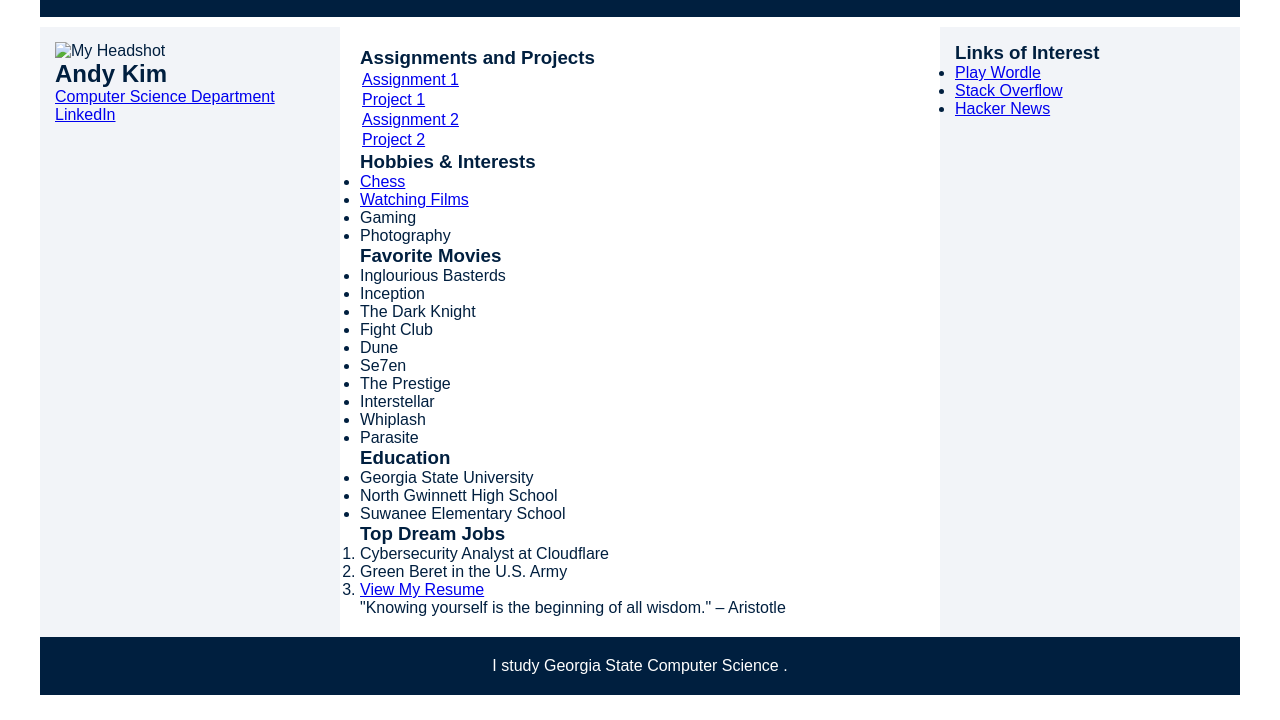
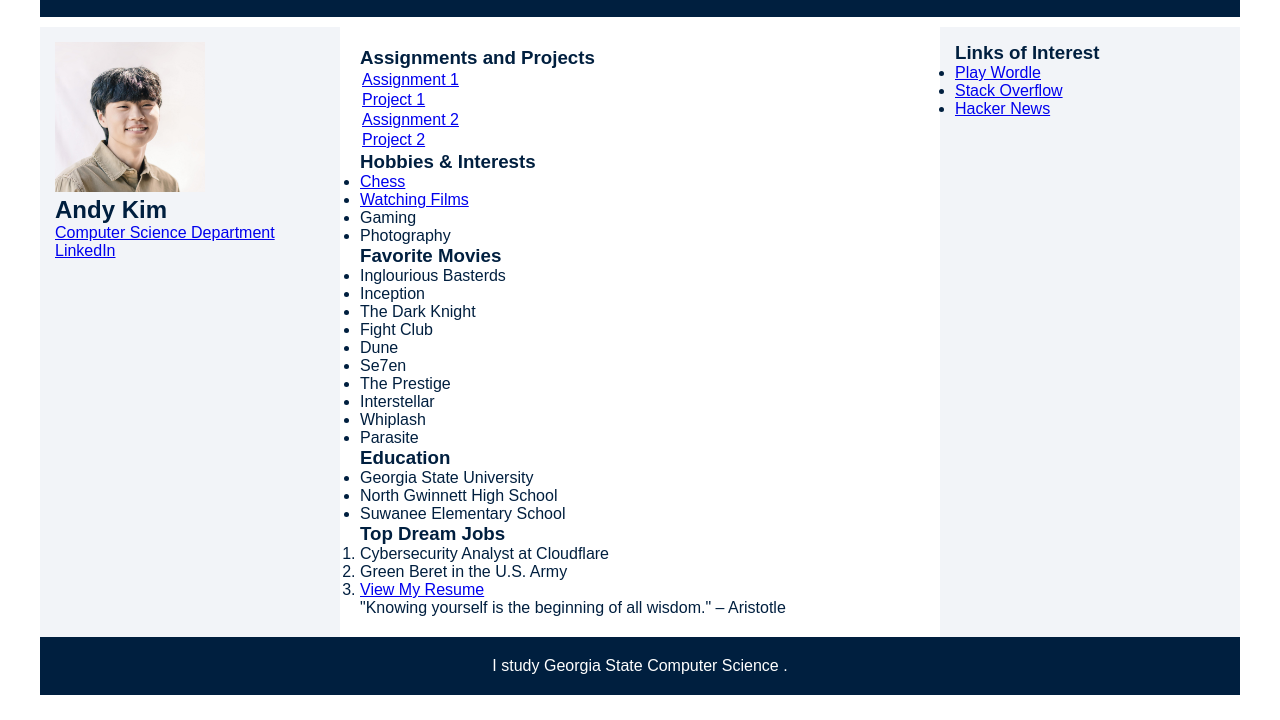
Before and after one commit to byeonggon7/Webprogramming1, a plain HTML site: page index.html in a window 1280 px wide. Shown: the part 80-800 px from the top of the page. Drawn offline with Linux system fonts and the light colour scheme.

Commit message:
Update index.html

```diff
--- a/index.html
+++ b/index.html
@@ -14,7 +14,7 @@
 
     <div class="main">
       <aside class="sidebar-left">
-        <img src="headshot.jpg" alt="My Headshot" width="150" height="150">
+        <img src="headshothw1.jpg" alt="My Headshot" width="150" height="150">
         <h2>Andy Kim</h2>
         <p><a href="http://www.cs.gsu.edu/" target="_blank">Computer Science Department</a></p>
         <p><a href="https://www.linkedin.com/in/andy-kim-298179243" target="_blank">LinkedIn</a></p>
```
